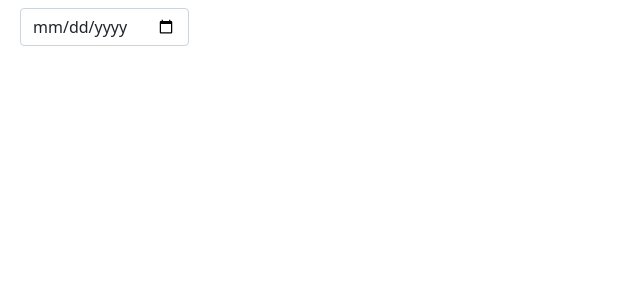
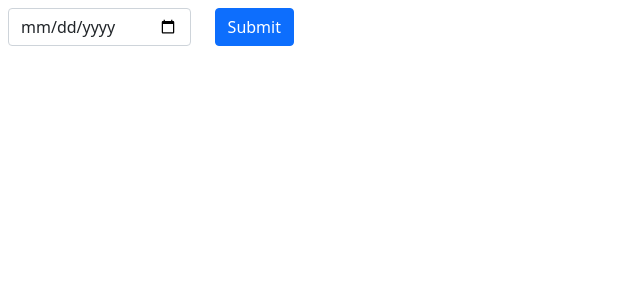
Before and after one commit to VladimirBozhko/react-ipr-learn, a React (Create React App) app in the folder my-app/: page / in a window 1280 px wide. Shown: the top 300 px of the page, without its empty margins (0-640 px from the left). Built offline with nearby package versions, Linux system fonts and the light colour scheme.

Commit message:
no message

```diff
--- a/my-app/package.json
+++ b/my-app/package.json
@@ -14,6 +14,7 @@
     "date-fns": "^2.26.0",
     "react": "^17.0.2",
     "react-dom": "^17.0.2",
+    "react-hook-form": "^7.20.2",
     "react-scripts": "4.0.3",
     "typescript": "^4.1.2",
     "web-vitals": "^1.0.1"
--- a/my-app/src/app.tsx
+++ b/my-app/src/app.tsx
@@ -1,11 +1,11 @@
 import 'bootstrap/dist/css/bootstrap.min.css';
-import React, {ChangeEventHandler} from 'react';
+import React from 'react';
 import {useDayOff} from "./hooks/use-day-off";
-import {formatDate} from "./helpers/format-date";
 import {useWeatherForecast} from "./hooks/use-weather-forecast";
-import {getGeolocation} from "./helpers/get-geolocation";
+import {getGeolocation} from "./utils/get-geolocation";
 import {Location} from "./models/location";
-import {compareDates} from "./helpers/compare-dates";
+import {compareDates} from "./utils/compare-dates";
+import {AppForm, AppFormFields} from "./components/app-form";
 
 function App() {
   const [date, setDate] = React.useState<Date>();
@@ -15,8 +15,7 @@ function App() {
   const dayOff = useDayOff(date);
   const weatherForecast = useWeatherForecast(position);
 
-  const handleChange: ChangeEventHandler<HTMLInputElement> = (event) => {
-    const date = new Date(event.target.value);
+  const handleSubmit = ({date}: AppFormFields) => {
     setDate(date);
 
     getGeolocation()
@@ -27,13 +26,14 @@ function App() {
       .catch(error => setError(error));
   }
 
-  const value = date ? formatDate(date) : '';
-  const forecast = (date && weatherForecast) ? weatherForecast.find(x => compareDates(x.date, date)) : '';
+  const forecast = (date && weatherForecast)
+    ? weatherForecast.find(x => compareDates(x.date, date))
+    : undefined;
 
   return (
-    <div className="m-2 row align-items-center">
-      <div className="col-auto">
-        <input className="form-control" type="date" onChange={handleChange} value={value}/>
+    <div className="row align-items-center">
+      <div className="col-3">
+        <AppForm onSubmit={handleSubmit} />
       </div>
       {date && <div className="col-1">{dayOff ? 'Day off' : 'Not day off'}</div>}
       {forecast && <div className="col-1">{forecast.weathercode}</div>}
--- /dev/null
+++ b/my-app/src/components/app-form.tsx
@@ -0,0 +1,27 @@
+import {useForm} from "react-hook-form";
+import React from "react";
+
+export type AppFormFields = {
+  date: Date;
+};
+
+type AppFormProps = {
+  onSubmit: (model: AppFormFields) => void;
+}
+
+export function AppForm({onSubmit}: AppFormProps) {
+  const {register, handleSubmit} = useForm<AppFormFields>();
+
+  return (
+    <form className="m-2" onSubmit={handleSubmit(onSubmit)}>
+      <div className="row">
+        <div className="col">
+          <input className="form-control" type="date" {...register('date', {valueAsDate: true})} required/>
+        </div>
+        <div className="col-auto">
+          <input className="btn btn-primary" type="submit" value="Submit"/>
+        </div>
+      </div>
+    </form>
+  );
+}
--- a/my-app/src/hooks/use-day-off.ts
+++ b/my-app/src/hooks/use-day-off.ts
@@ -1,5 +1,5 @@
 import React from "react";
-import {formatDate} from "../helpers/format-date";
+import {formatDate} from "../utils/format-date";
 
 export function useDayOff(date?: Date) {
   const [result, setResult] = React.useState(false);
```
Also changed, not shown: my-app/src/utils/compare-dates.ts (renamed from my-app/src/helpers/compare-dates.ts), my-app/src/utils/format-date.ts (renamed from my-app/src/helpers/format-date.ts), my-app/src/utils/get-geolocation.ts (renamed from my-app/src/helpers/get-geolocation.ts), 1 other file (tests, documents, lock files or other folders).
